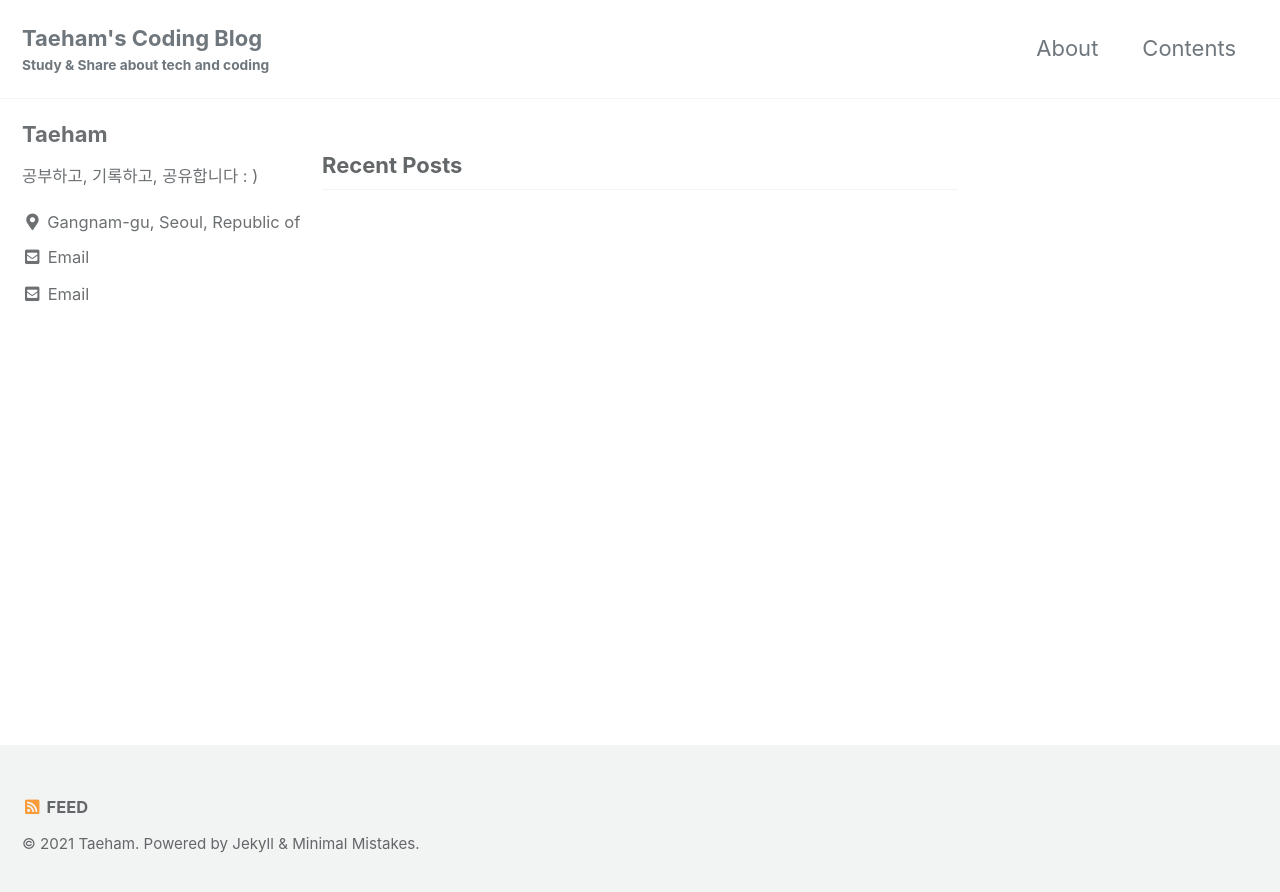
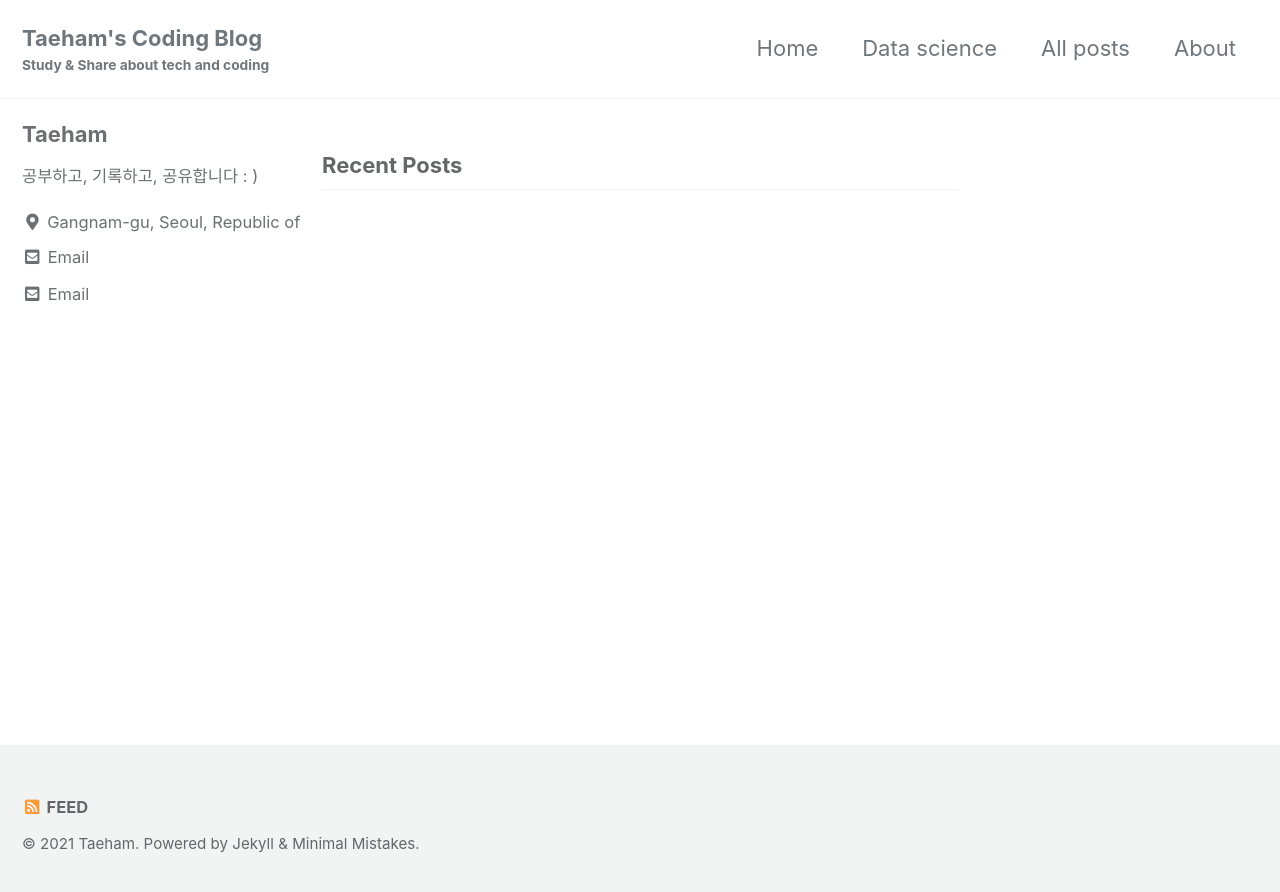
Before and after one commit to kthworks/kthworks.github.io, a Jekyll site: the page built from index.html, in a window 1280 px wide. Shown: the top 892 px of the page. Built offline with Jekyll 4.4.1, drawn with Linux system fonts in a browser that asks for light colours; cached includes are drawn as plain includes; the list of posts is cut into pages by our own code.

Commit message:
Update navigation.yml

```diff
--- a/_data/navigation.yml
+++ b/_data/navigation.yml
@@ -1,11 +1,16 @@
 # main links
 main:
+  - title: "Home"
+    url: /home/
+
+  - title: "Data science"
+    url: /data_science/
+
+  - title: "All posts"
+    url: /all_posts/
+
   - title: "About"
     url: /about/
-
-  - title: "Contents"
-    url: /contents/
-
 
 
   # - title: "About"
```
